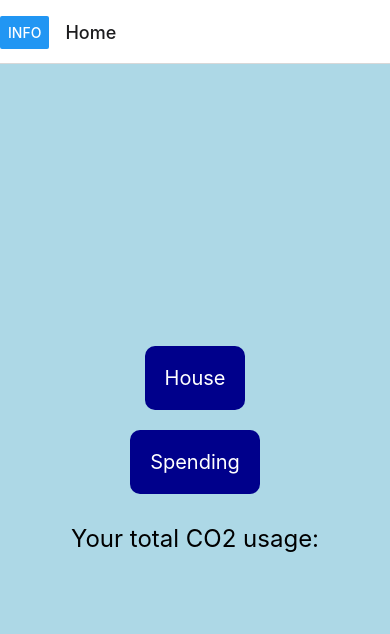
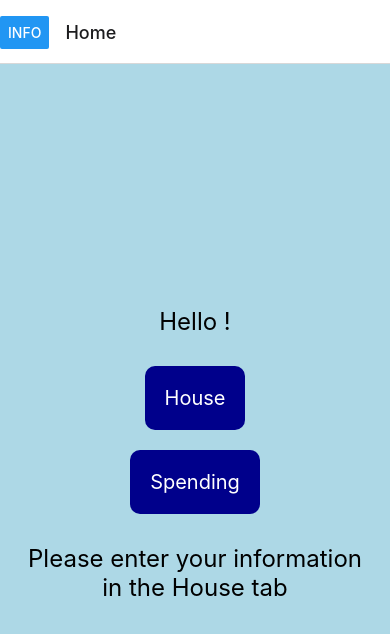
Before and after one commit to avnigarg02/carbon-blueprint, a React Native app: screen /Home in a window 390 px wide. Shown: the top 634 px of the page. Built offline with nearby package versions, Linux system fonts and the light colour scheme; no server answers; the database is empty.

Commit message:
display info

```diff
--- a/pages/HomePage.js
+++ b/pages/HomePage.js
@@ -1,12 +1,32 @@
-import React from 'react';
+import React, { useEffect, useState } from 'react';
 import { StyleSheet, View, Text, TouchableOpacity } from 'react-native';
-import { NavigationContainer } from '@react-navigation/native';
-import { createNativeStackNavigator } from '@react-navigation/native-stack';
 import buttonStyles from '../components/Button';
+import { ref, onValue } from "firebase/database";
+import database from '../config/FirebaseDB';
+import { useRoute } from "@react-navigation/native"
 
 const HomePage = ({ navigation }) => {
+
+  const route = useRoute()
+  const username = route.params?.username
+  const [name, setName] = useState('');
+  const [emissions, setEmissions] = useState('');
+
+  useEffect(() => {
+    const db = database;
+    onValue(ref(db, 'users/' + username + '/'), (snapshot) => {
+      setName(snapshot.val()?.name)
+      if (snapshot.val()?.emissions) {
+        setEmissions('Your CO2 emissions:' + snapshot.val().emissions)
+      } else {
+        setEmissions('Please enter your information in the House tab')
+      }
+    });
+  }, [name, emissions]);
+
   return (
     <View style={homeStyles.container}>
+      <Text style={homeStyles.text}>Hello {name}!</Text>
       <TouchableOpacity
         style={buttonStyles.button}
         onPress={() => navigation.navigate('House')}
@@ -19,7 +39,8 @@ const HomePage = ({ navigation }) => {
       >
         <Text style={buttonStyles.buttonText}>Spending</Text>
       </TouchableOpacity>
-      <Text style={homeStyles.text2}>Your total CO2 usage:</Text>
+      {/* <Text style={homeStyles.text}>Your total CO2 usage:</Text> */}
+      <Text style={homeStyles.text}>{emissions}</Text>
     </View>
   );
 }
@@ -31,7 +52,7 @@ const homeStyles = StyleSheet.create({
     justifyContent: 'center',
     alignItems: 'center',
   },
-  text2: {
+  text: {
     padding: 20,
     fontSize: 24,
     color: 'black',
```
